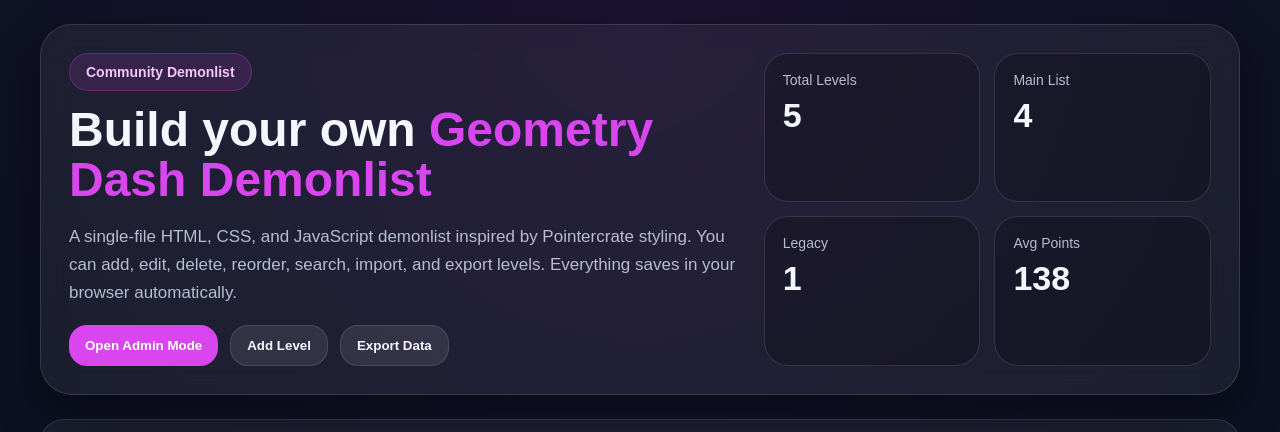
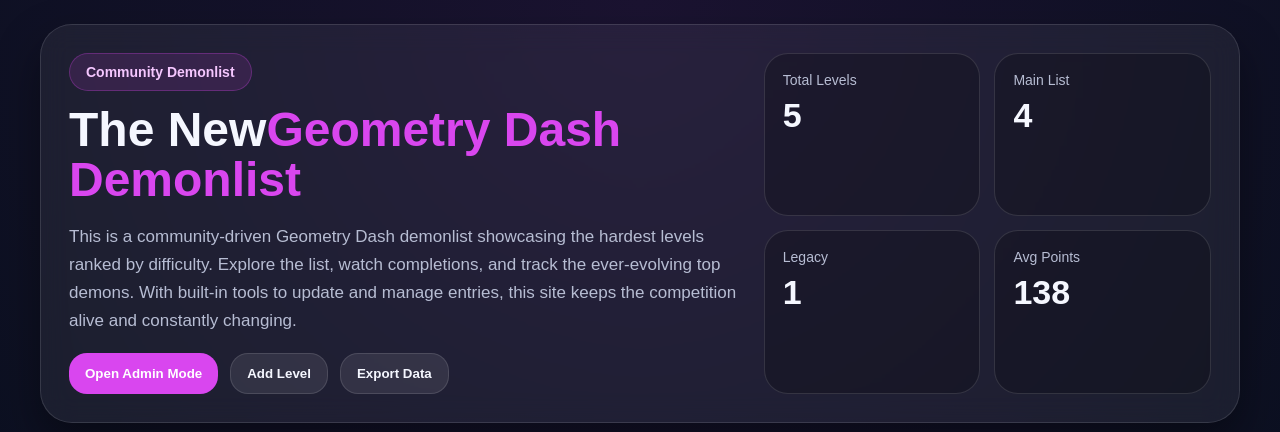
Before and after one commit to Null748/Demonlist, a plain HTML site: page index.html in a window 1280 px wide. Shown: the top 432 px of the page. Drawn offline with Linux system fonts and the light colour scheme.

Commit message:
Update index.html

```diff
--- a/index.html
+++ b/index.html
@@ -3,7 +3,7 @@
 <head>
   <meta charset="UTF-8" />
   <meta name="viewport" content="width=device-width, initial-scale=1.0" />
-  <title>Geometry Dash Demonlist</title>
+  <title>Null Demonlist</title>
   <style>
     :root {
       --bg-1: #09090f;
@@ -476,10 +476,8 @@
     <section class="hero">
       <div>
         <div class="pill">Community Demonlist</div>
-        <h1>Build your own <span class="accent">Geometry Dash Demonlist</span></h1>
-        <p>
-          A single-file HTML, CSS, and JavaScript demonlist inspired by Pointercrate styling. You can add, edit,
-          delete, reorder, search, import, and export levels. Everything saves in your browser automatically.
+        <h1>The New<span class="accent">Geometry Dash Demonlist</span></h1>
+        <p>This is a community-driven Geometry Dash demonlist showcasing the hardest levels ranked by difficulty. Explore the list, watch completions, and track the ever-evolving top demons. With built-in tools to update and manage entries, this site keeps the competition alive and constantly changing.
         </p>
         <div class="button-row">
           <button id="toggleAdminBtn" class="primary">Open Admin Mode</button>
```
